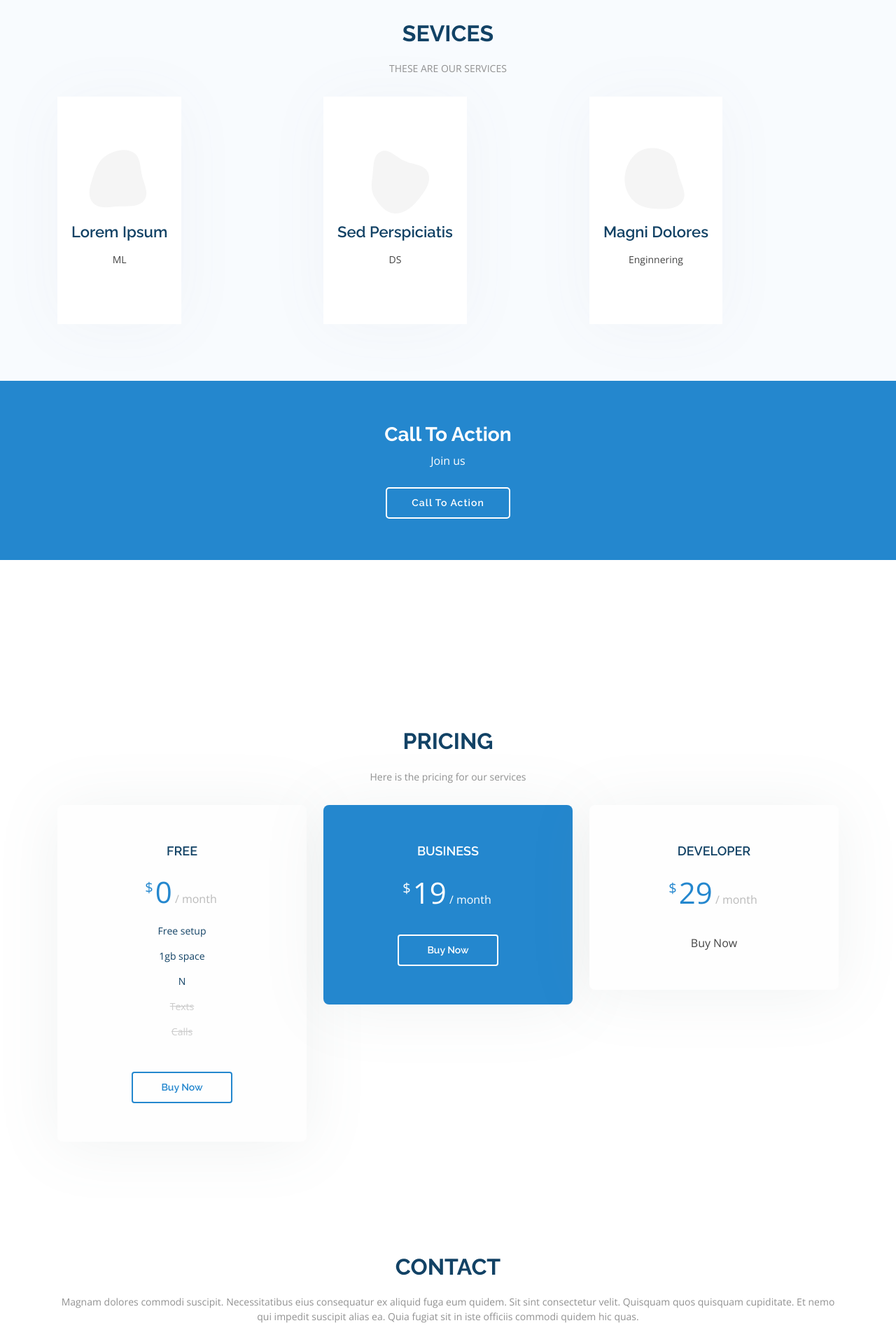
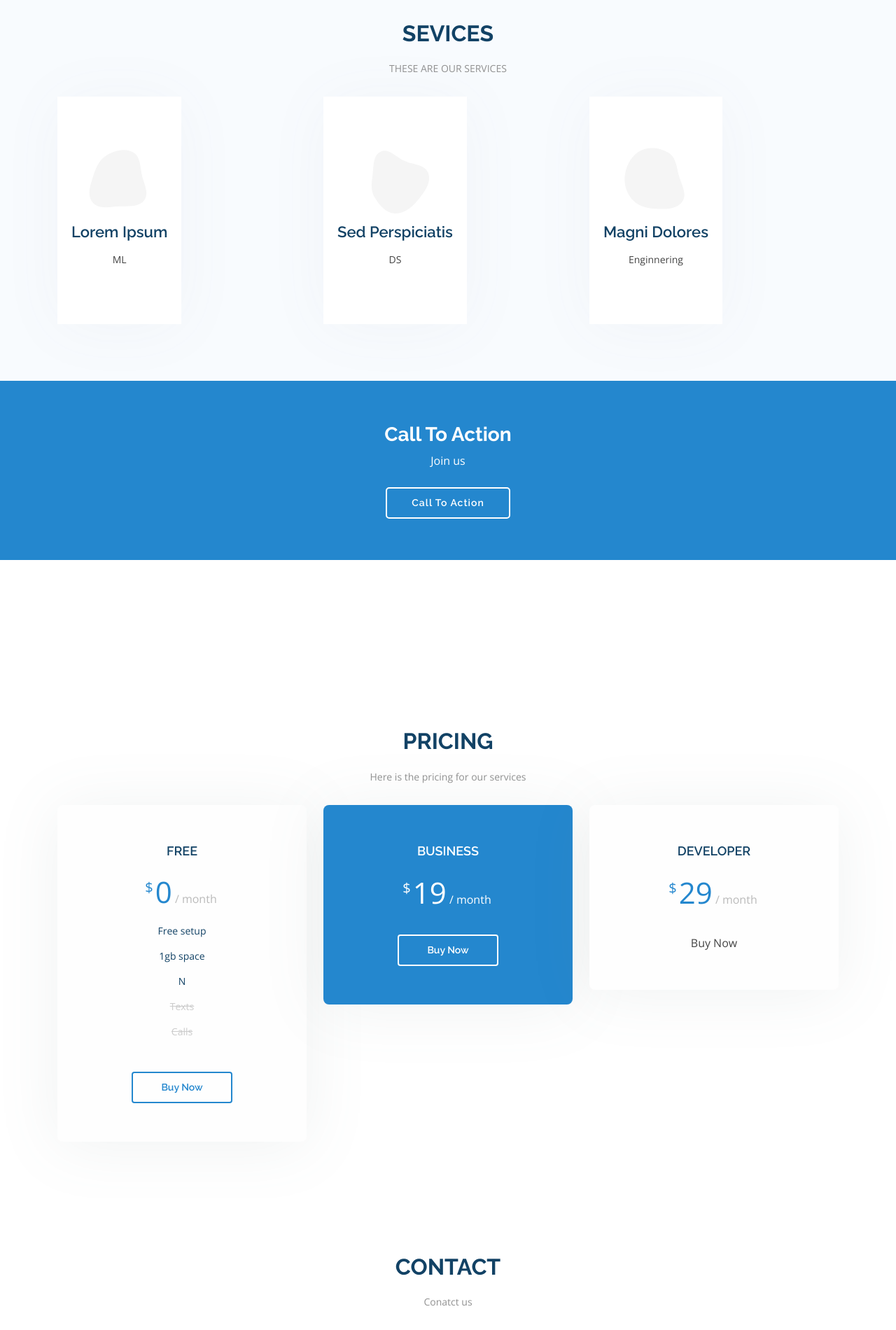
Before and after one commit to kibetamos/mars, a Django app: template venus/templates/index.html in a window 1280 px wide. Shown: the part 1943-3843 px from the top of the page at 70% size. Run offline with Django 3.2, Linux system fonts and the light colour scheme; the template is opened without the code that fills it, so the values that code supplies are empty; some libraries are stand-ins or nearby versions.

Commit message:
edit homepage

```diff
--- a/venus/templates/index.html
+++ b/venus/templates/index.html
@@ -776,8 +776,8 @@ Here is the pricing for our services </p>
 
         <div class="section-title">
           <h2>Contact</h2>
-          <p>Magnam dolores commodi suscipit. Necessitatibus eius consequatur ex aliquid fuga eum quidem. Sit sint consectetur velit. Quisquam quos quisquam cupiditate. Et nemo qui impedit suscipit alias ea. Quia fugiat sit in iste officiis commodi quidem hic quas.</p>
-        </div>
+          <p>Conatct us </p>
+                </div>
 
         <div>
           <iframe style="border:0; width: 100%; height: 270px;" src="https://www.google.com/maps/embed?pb=!1m14!1m8!1m3!1d12097.433213460943!2d-74.0062269!3d40.7101282!3m2!1i1024!2i768!4f13.1!3m3!1m2!1s0x0%3A0xb89d1fe6bc499443!2sDowntown+Conference+Center!5e0!3m2!1smk!2sbg!4v1539943755621" frameborder="0" allowfullscreen></iframe>
```
